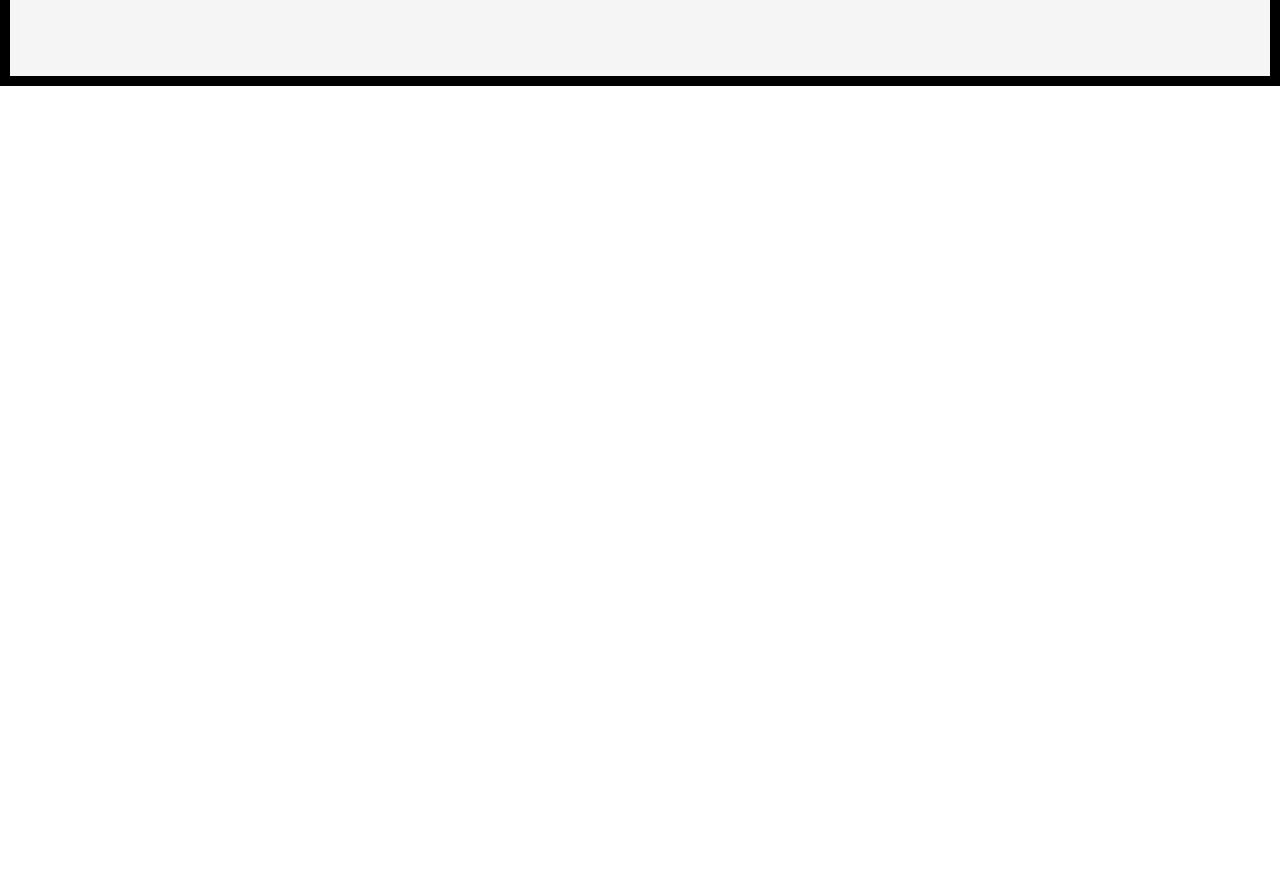
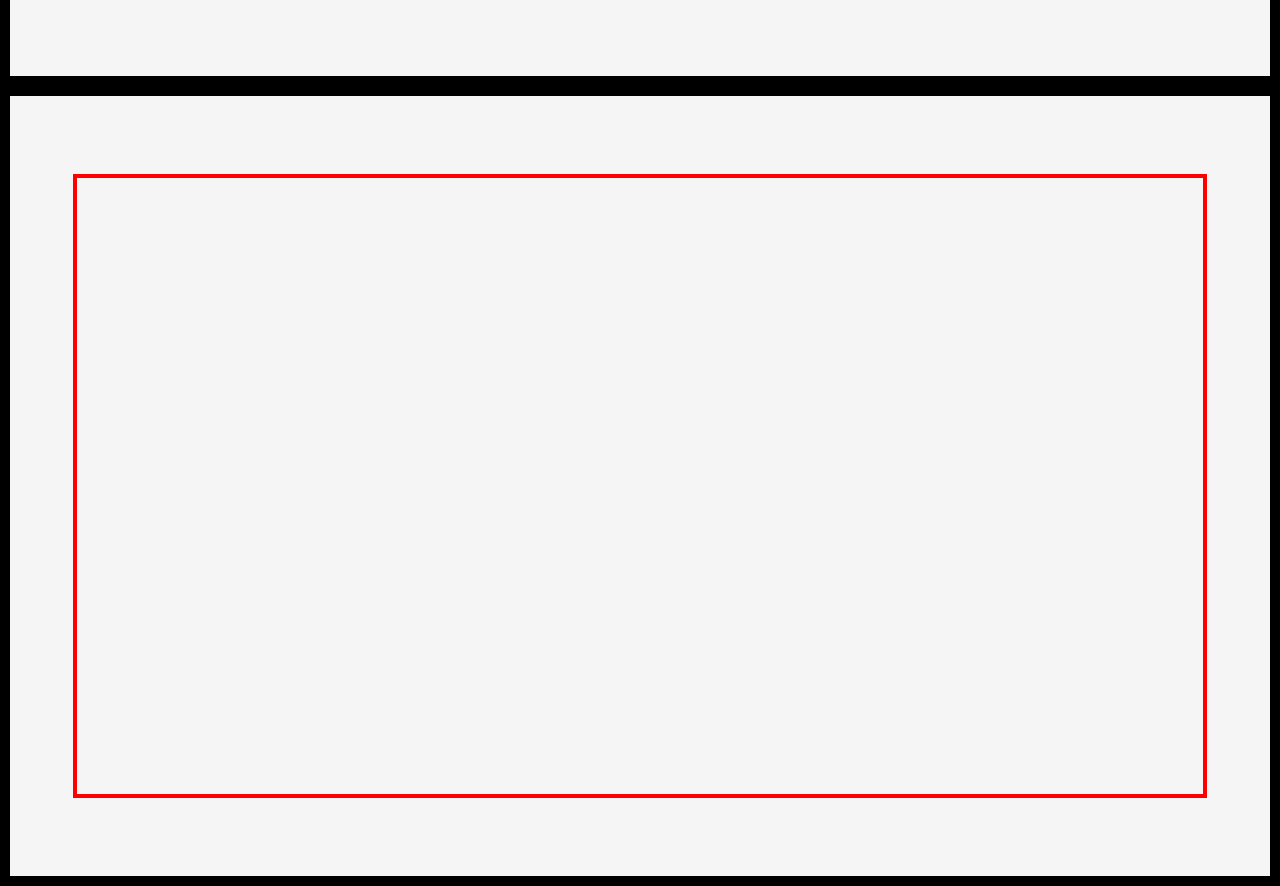
Before and after one commit to TymoteuszStr/animation-prezentation, a Vue app: page / in a window 1280 px wide. Shown: the part 1514-2400 px from the top of the page. Before the commit the page ends 1600 px from the top, so only its background shows below. Built offline with nearby package versions, Linux system fonts and the light colour scheme.

Commit message:
Add buttons component

```diff
--- /dev/null
+++ b/src/components/Slajdy/Buttons/Buttons.vue
@@ -0,0 +1,24 @@
+<template>
+  <SlajdWrapper>
+
+
+
+  </SlajdWrapper>
+</template>
+
+<script>
+import { onMounted } from "vue";
+import SlajdWrapper from "../SlajdWrapper.vue";
+export default {
+  name: "Home",
+  components: {
+    SlajdWrapper,
+  },
+  setup() {
+
+  },
+};
+</script>
+
+<style lang="scss">
+</style>
--- a/src/views/Home.vue
+++ b/src/views/Home.vue
@@ -1,17 +1,20 @@
 <template>
   <ZegarSlajd1 />
   <Bg3DSlajd1 />
+  <Buttons />
 </template>
 
 <script>
 import ZegarSlajd1 from "@/components/Slajdy/Zegar/ZegarSlajd1.vue";
 import Bg3DSlajd1 from "@/components/Slajdy/Background3D/Bg3DSlajd1.vue";
+import Buttons from "@/components/Slajdy/Buttons/Buttons.vue";
 
 export default {
   name: "Home",
   components: {
     ZegarSlajd1,
     Bg3DSlajd1,
+    Buttons
   },
 };
 </script>
```
